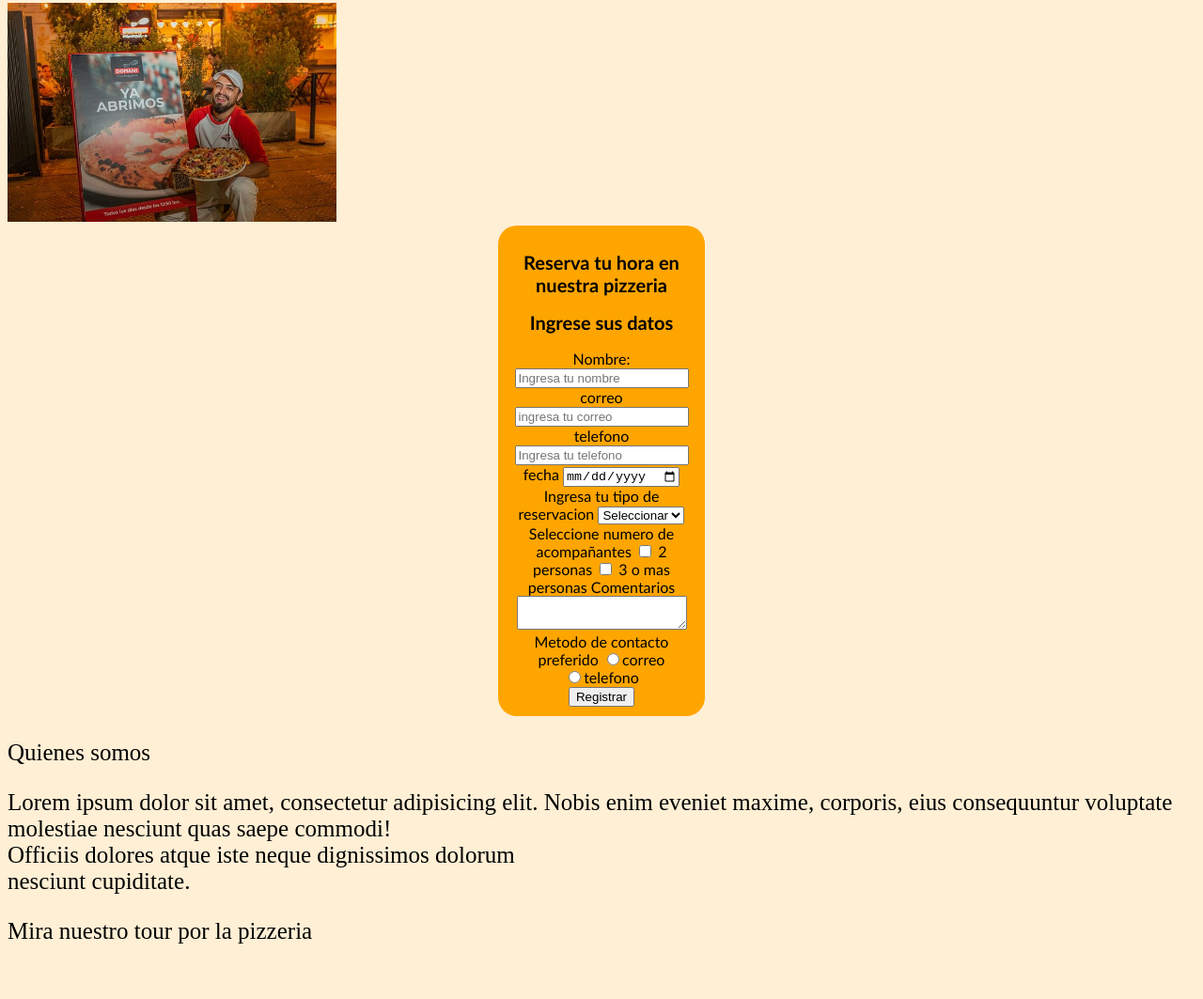
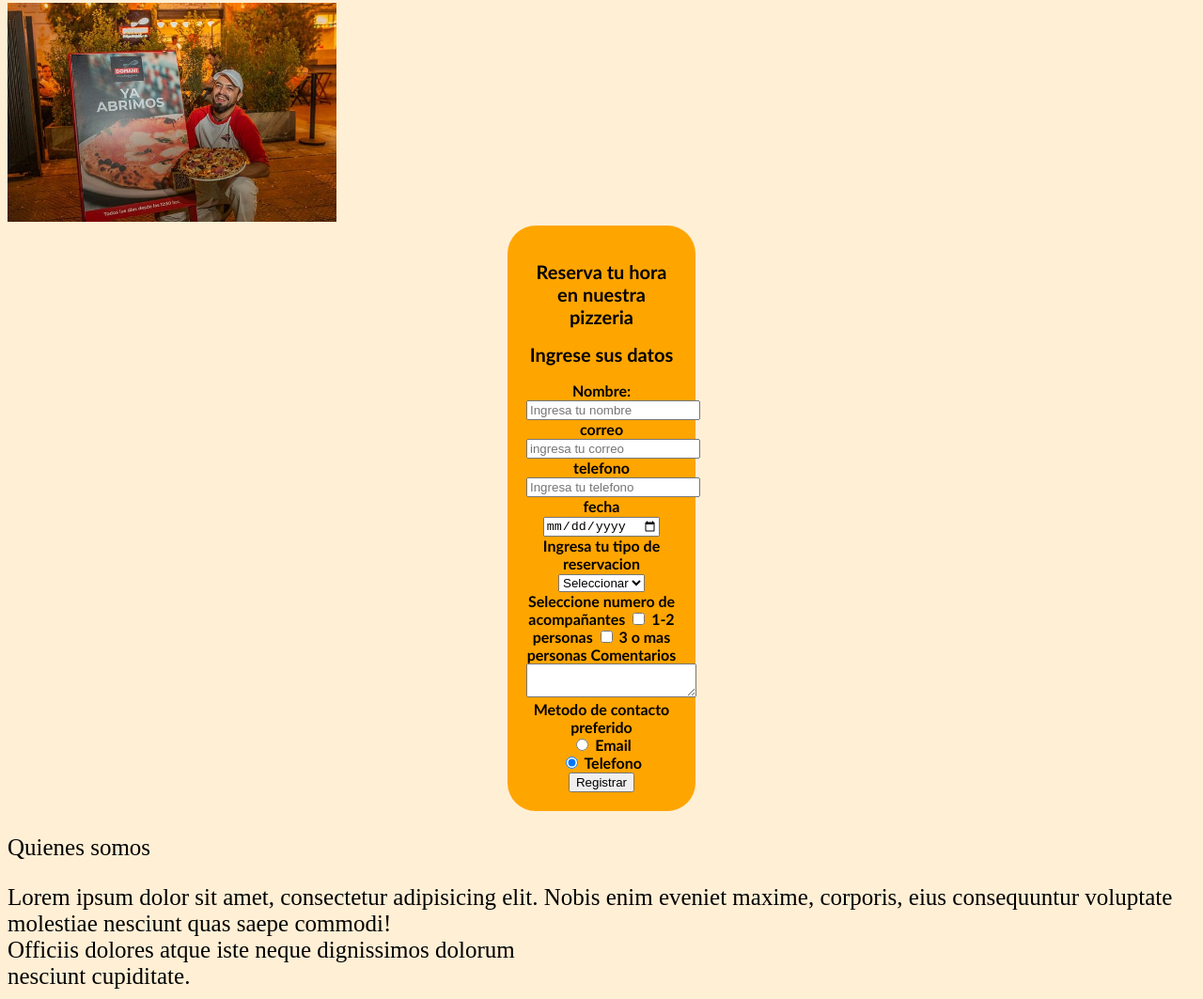
Before and after one commit to scarent/eva3JorgeGarcia, a plain HTML site: page index.html in a window 1280 px wide. Shown: the part 379-1442 px from the top of the page at 94% size. Drawn offline with Linux system fonts and the light colour scheme; grey boxes are pictures that could not be loaded.

Commit message:
arreglos
se arreglo un poquito el html y css para que se viera mas ordenado el formulario

```diff
--- a/credenciales.js
+++ b/credenciales.js
@@ -1,4 +1,4 @@
-const firebaseConfig = {
+export const firebaseConfig = {
     apiKey: "AIzaSyCVNaSISqiSopFx7ksurCH8khDJ3ewIWkI",
     authDomain: "eva3pizza.firebaseapp.com",
     projectId: "eva3pizza",
--- a/index.html
+++ b/index.html
@@ -53,14 +53,19 @@
         </select>
         <label>Seleccione numero de acompañantes</label>
         <input type="checkbox" id="acompañante1" name="acompañante1" value="pocos">
-        <label for="acompañante1">2 personas</label>
+        <label for="acompañante1">1-2 personas</label>
         <input type="checkbox" id="acompañante2" name="acompañante2" value="muchos">
         <label for="acompañante2">3 o mas personas</label>
         <label>Comentarios</label>
         <textarea name="comentarios" id="comentarios"></textarea>
-        <label>Metodo de contacto preferido</label>
-        <input type="radio" id="contacto" name="contacto">correo <br>
-        <input type="radio" id="contacto2" name="contacto2">telefono <br>
+        <label>Metodo de contacto preferido</label><br>
+        <input type="radio" id="contacto" name="contacto">
+        <label for="contacto">Email</label><br>
+        <input type="radio" id="contacto2" name="contacto" checked>
+        <label for="contacto2">Telefono</label><br>
+
+
+
         <button id="btnregistro" type="button">Registrar</button>
 
 
--- a/style.css
+++ b/style.css
@@ -27,14 +27,18 @@ body{
 #form{
 
     width: 200px;
-    border-radius: 20px;
-    padding: 10px;
+    border-radius: 30px;
+    padding: 20px;
     margin: auto;
     border-width: 16px;
     text-align: center;
     background-color: orange;
     font-family: 'Gill Sans', 'Gill Sans MT', Calibri, 'Trebuchet MS', sans-serif;
-
+    box-sizing: border-box;
+    font-weight: bold;
+    display: block;
+    justify-content: center;
+    align-items: center;
 
 }
 #form h2{
```
